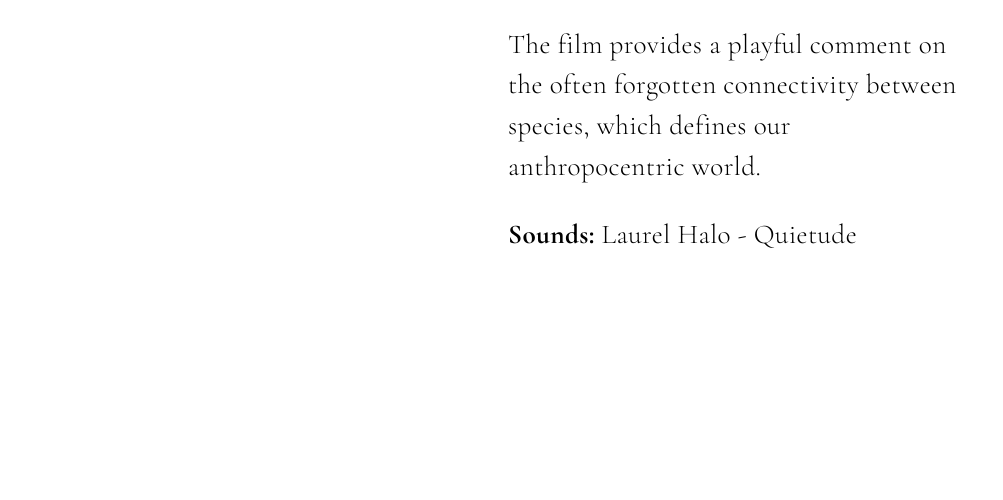
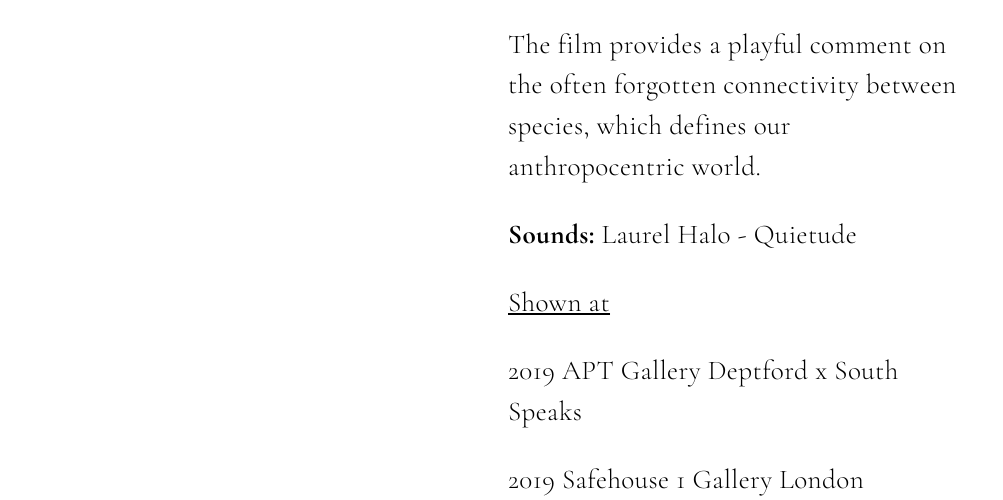
Before and after one commit to clarahelbig/Clarahelbig.github.io, a plain HTML site: page new-perspectives.html in a window 1280 px wide. Shown: the part 633-1133 px from the top of the page, without its empty margins (36-1039 px from the left). Before the commit the page ends 889 px from the top, so only its background shows below. Drawn offline with nearby package versions, Linux system fonts and the light colour scheme.

Commit message:
Update new-perspectives.html

```diff
--- a/new-perspectives.html
+++ b/new-perspectives.html
@@ -53,7 +53,9 @@
             </p>
             <strong>Sounds:</strong> Laurel Halo - Quietude
                         </p>
-        <p>
+        <p> <u>Shown at</u>
             </p>
+        <p>2019 APT Gallery Deptford x South Speaks  </p>
+        <p>2019 Safehouse 1 Gallery London</p>
         </section>
         </div>
```
